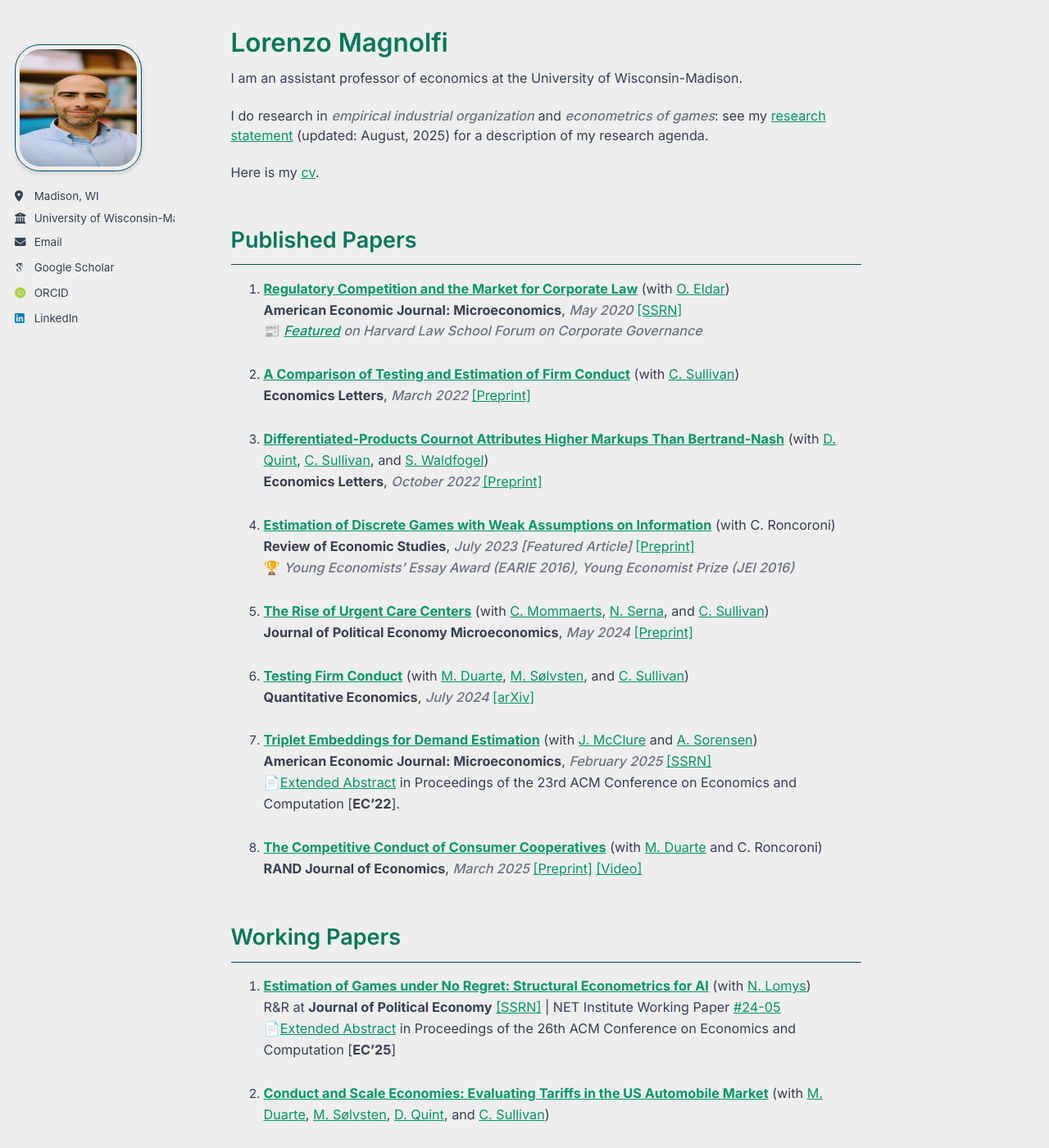
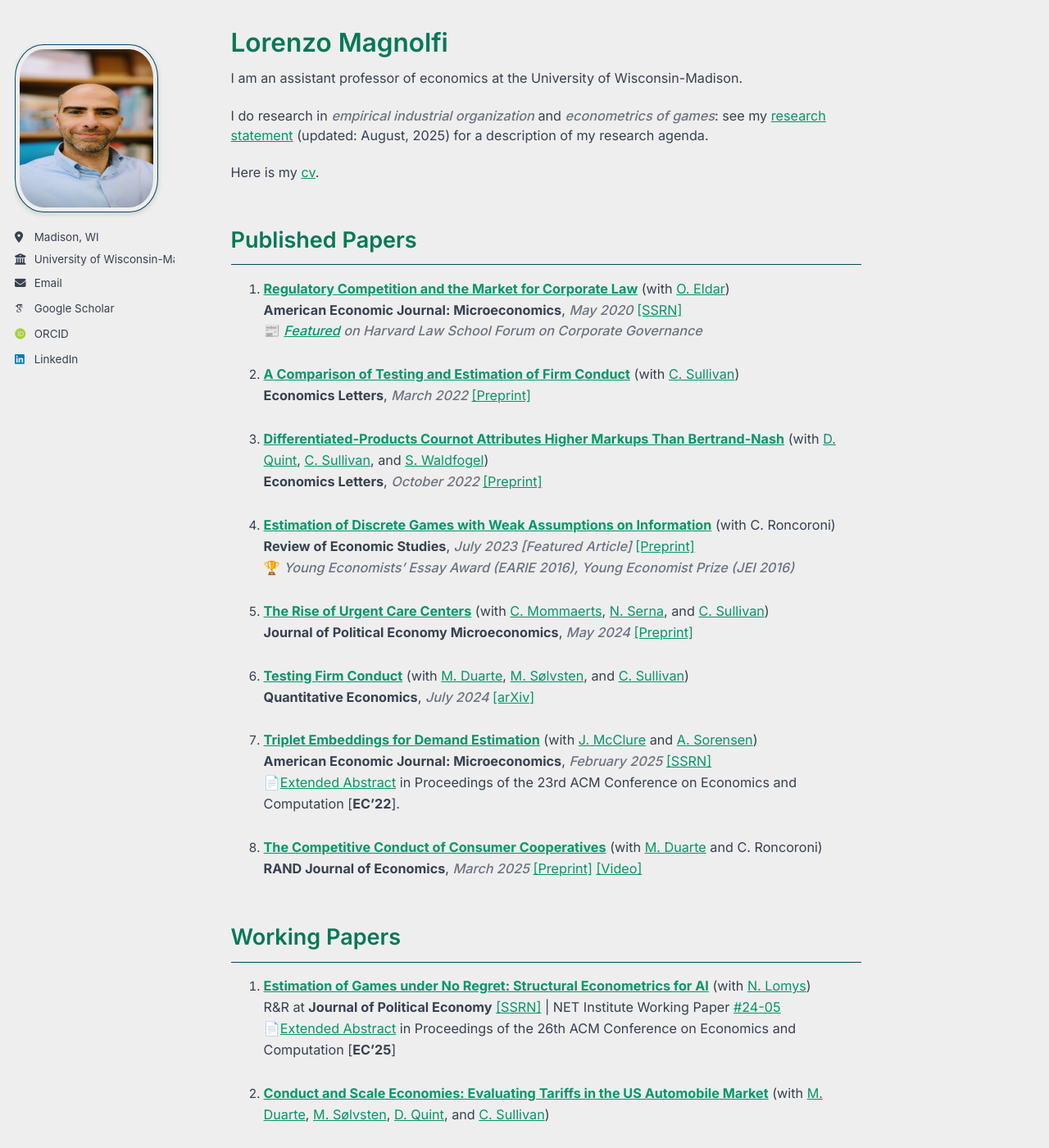
Before and after one commit to LorenzoMagnolfi/Lorenzomagnolfi.github.io, a Jekyll site: the page built from _pages/about.md, in a window 1280 px wide and 1400 px high. Shown: the whole window at 82% size. Built offline with Jekyll 4.4.1, drawn with Linux system fonts in a browser that asks for light colours; some web fonts are replaced; a script that is not in the unit is left out.

Commit message:
Update main.scss

```diff
--- a/assets/css/main.scss
+++ b/assets/css/main.scss
@@ -44,8 +44,7 @@
 
    /* Custom profile picture styling */
 .author__avatar img {
-  width: 155px !important;
-  height: 155px !important;
+  height: 205px !important;
   border-radius: 20%;
   box-shadow: 0 2px 6px rgba(0, 0, 0, 0.15) /* Subtle rounded corners */ !important; /* Square shape */
 }
```
